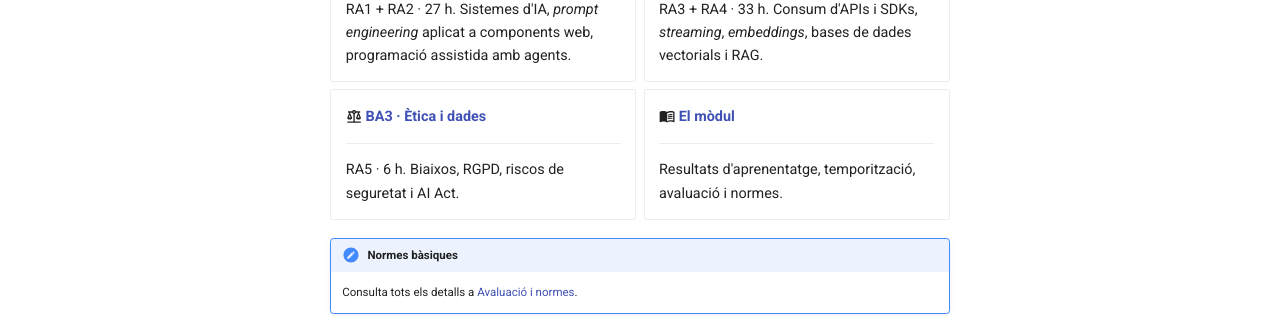
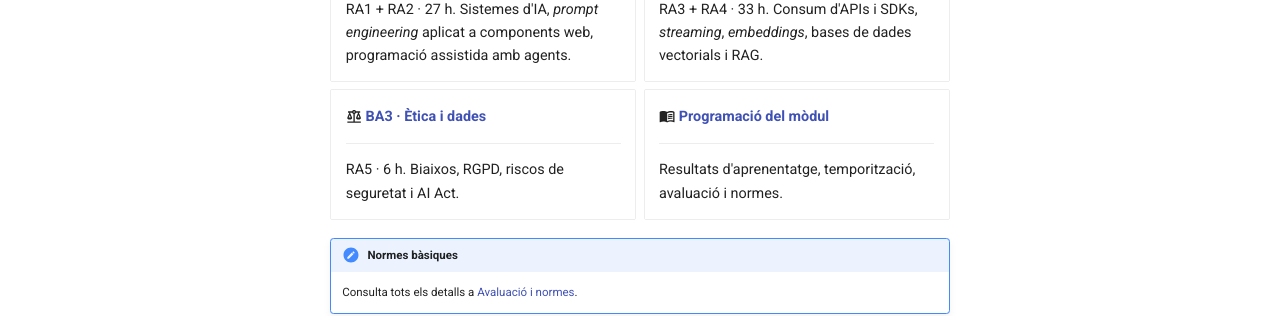
Before and after one commit to victordomgs/ProgramacioIADAW, an MkDocs documentation site: the page built from docs/index.md, in a window 1280 px wide and 1120 px high. Shown: the part 644-960 px from the top of the window. Built offline with MkDocs 1.6.1 and Material for MkDocs 9.7.7, drawn with Linux system fonts in a browser that asks for light colours; comment, search, counter and statistics services are not loaded.

Commit message:
Update index.md

```diff
--- a/docs/index.md
+++ b/docs/index.md
@@ -28,7 +28,7 @@ Al llarg del mòdul treballarem com integrar la intel·ligència artificial en e
     ---
     RA5 · 6 h. Biaixos, RGPD, riscos de seguretat i AI Act.
 
--   :material-book-open-variant: **[El mòdul](modul/index.md)**
+-   :material-book-open-variant: **[Programació del mòdul](modul/index.md)**
 
     ---
     Resultats d'aprenentatge, temporització, avaluació i normes.
```
